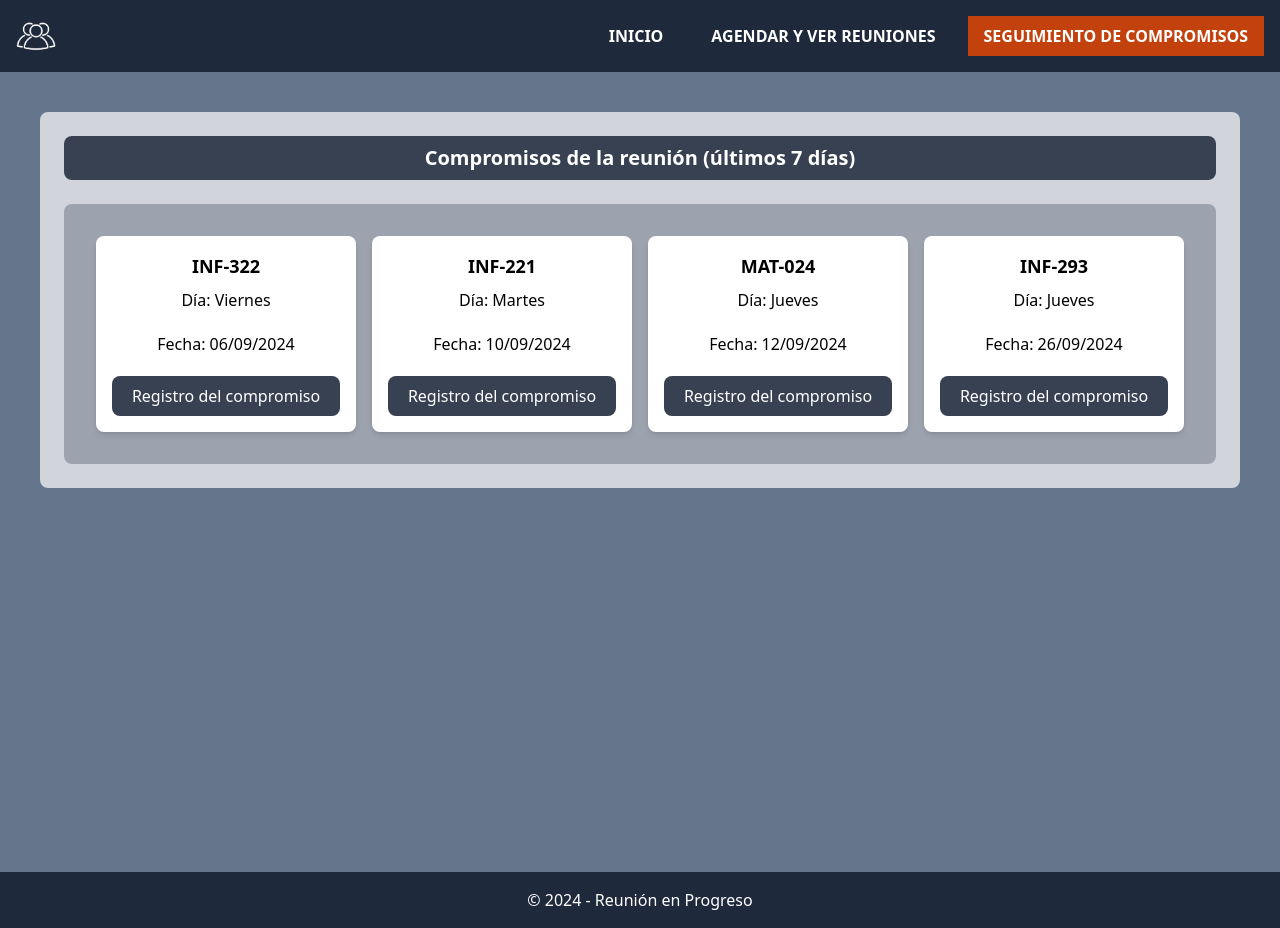
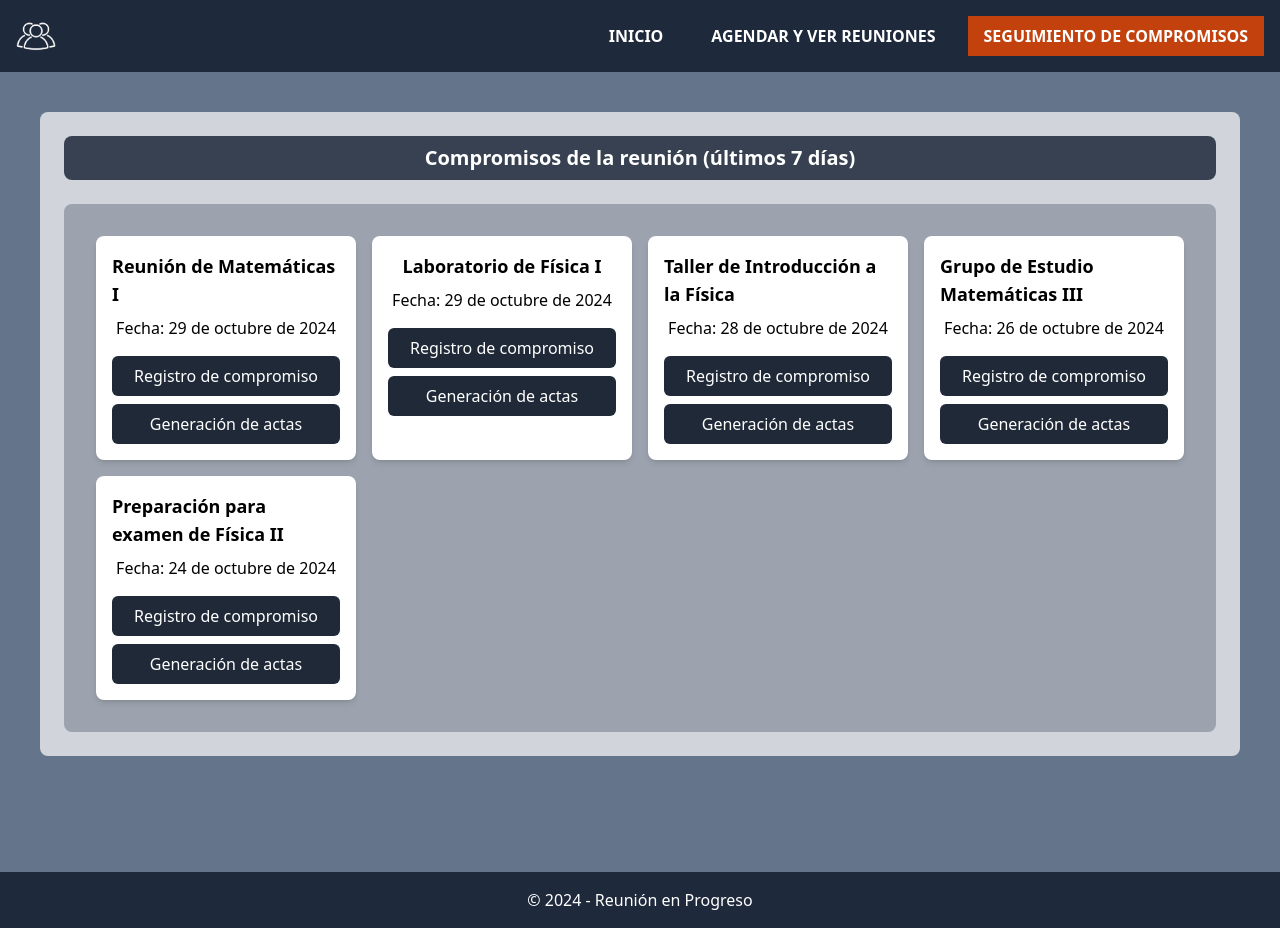
Before and after one commit to GTSEDU/Reunion-en-Progreso, a React (Vite) app: page /seguimiento in a window 1280 px wide. Built offline with nearby package versions, Linux system fonts and the light colour scheme.

Commit message:
añadido generacion de actas(pdf)

```diff
--- a/package.json
+++ b/package.json
@@ -18,6 +18,7 @@
     "@schedule-x/theme-default": "^2.4.1",
     "@tailwindcss/forms": "^0.5.9",
     "dayjs": "^1.11.13",
+    "jspdf": "^2.5.2",
     "material-icons": "^1.13.12",
     "react": "^18.3.1",
     "react-dom": "^18.3.1",
--- a/src/components/EventCard.tsx
+++ b/src/components/EventCard.tsx
@@ -1,26 +1,103 @@
+import { useState } from 'react';
 import { Link } from 'react-router-dom';
+import jsPDF from 'jspdf';
 
 interface EventCardProps {
     title: string;
-    day: string;
     date: string;
-    linkPath: string;
     buttonText: string;
+    resumen: string;
+    integrantes: { nombre: string, compromiso: string }[];
   }
 
 
-  export default function EventCard({ title, day, date, linkPath, buttonText }: EventCardProps) {
+  export default function EventCard({ title, date, buttonText, resumen, integrantes }: EventCardProps) {
+    const [isModalOpen, setIsModalOpen] = useState(false);
+
+    const openModal = () => {
+        setIsModalOpen(true);
+    };
+
+    const closeModal = () => {
+        setIsModalOpen(false);
+    };
+    const generatePDF = () => {
+      const doc = new jsPDF();
+      doc.setFontSize(16);
+      doc.text(`Reunion: ${title}`, 10, 10);
+      doc.setFontSize(12);
+      doc.text(`Resumen: ${resumen}`, 10, 20, { maxWidth: 180 });
+      // Agregar integrantes y compromisos
+      let yPosition = 30;
+      integrantes.forEach((integrante, index) => {
+          doc.text(`${index + 1}. ${integrante.nombre}: ${integrante.compromiso}`, 10, yPosition);
+          yPosition += 10;
+      });
+
+      // Guardar el PDF
+      doc.save(`${title}.pdf`);
+    };
+
     return (
       <div className="bg-white p-4 rounded-lg shadow-md">
-        <h2 className="flex items-center justify-center text-lg font-bold mb-2">{title}</h2>
-        <p className="flex items-center justify-center">Día: {day}</p>
-        <p className="flex items-center justify-center py-5">Fecha: {date}</p>
-        <Link
-          to={linkPath}
-          className="flex items-center justify-center mx-auto bg-gray-700 hover:bg-gray-800 rounded-lg text-white p-2 w-full"
-        >
-          {buttonText}
-        </Link>
+      <h2 className="flex items-center justify-center text-lg font-bold mb-2">{title}</h2>
+      <p className="flex items-center justify-center">Fecha: {date}</p>
+
+      <div className="flex flex-col gap-2 mt-4">
+          {/* Botón principal */}
+          <Link to="#" className="bg-gray-800 text-white py-2 px-4 rounded-md text-center">
+              {buttonText}
+          </Link>
+
+          {/* Botón para abrir el modal */}
+          <button
+              onClick={openModal}
+              className="bg-gray-800 text-white py-2 px-4 rounded-md text-center"
+          >
+              Generación de actas
+          </button>
       </div>
-    );
-  }
+
+      {/* Modal */}
+      {isModalOpen && (
+          <div className="fixed inset-0 flex items-center justify-center bg-black bg-opacity-50">
+              <div className="bg-white p-8 rounded-lg shadow-lg max-w-md w-full">
+                  <h2 className="text-2xl font-bold mb-4">Generación de Actas</h2>
+                  <p className="mb-6">{resumen}</p>
+                  <form>
+                      <div className="mb-4">
+                          <label className="block text-gray-700 text-sm font-bold mb-2">
+                              Integrantes y Compromisos
+                          </label>
+                          <ul className="list-disc pl-5">
+                              {integrantes.map((integrante, index) => (
+                                  <li key={index}>
+                                      <strong>{integrante.nombre}:</strong> {integrante.compromiso}
+                                  </li>
+                              ))}
+                          </ul>
+                      </div>
+                      <div className="flex justify-end mt-4">
+                          {/* Botón para generar PDF */}
+                          <button
+                              type="button"
+                              onClick={generatePDF}
+                              className="bg-blue-500 text-white py-2 px-4 rounded-md mr-2"
+                          >
+                              Descargar PDF
+                          </button>
+                          <button
+                              type="button"
+                              onClick={closeModal}
+                              className="bg-gray-800 text-white py-2 px-4 rounded-md"
+                          >
+                              Cerrar
+                          </button>
+                      </div>
+                  </form>
+              </div>
+          </div>
+        )}
+    </div>
+  );
+}
--- a/src/views/SeguimientoView.tsx
+++ b/src/views/SeguimientoView.tsx
@@ -1,6 +1,18 @@
 import EventCard from '../components/EventCard'
+import { reuniones } from '../data/reuniones';
+import { compromisos } from '../data/compromisos';
+
 
 export default function SeguimientoView() {
+  function formatear_fecha(fecha:number){
+    const day = new Date(fecha);
+    const formattedDate = day.toLocaleDateString('es-ES', {
+      year: 'numeric',
+      month: 'long',
+      day: 'numeric',
+    });
+    return formattedDate
+  }
   return (
     <>
       <div className="bg-slate-500 min-h-screen flex justify-center p-10 md:p-15">
@@ -11,40 +23,20 @@ export default function SeguimientoView() {
               Compromisos de la reunión (últimos 7 días)
             </h1>
             <div className="flex items-center justify-center w-full bg-gray-400 p-8 rounded-lg">
+
               {/* Sección de tarjetas */}
               <div className="grid grid-cols-1 sm:grid-cols-2 lg:grid-cols-4 gap-4 w-full">
-                {/* Tarjeta 1 */}
-                <EventCard
-                  title="INF-322"
-                  day="Viernes"
-                  date="06/09/2024"
-                  linkPath="/ruta"
-                  buttonText="Registro del compromiso"
-                />
-                {/* Tarjeta 2 */}
-                <EventCard
-                  title="INF-221"
-                  day="Martes"
-                  date="10/09/2024"
-                  linkPath="/ruta"
-                  buttonText="Registro del compromiso"
-                />
-                {/* Tarjeta 3 */}
-                <EventCard
-                  title="MAT-024"
-                  day="Jueves"
-                  date="12/09/2024"
-                  linkPath="/ruta"
-                  buttonText="Registro del compromiso"
-                />
-                {/* Tarjeta 4 */}
-                <EventCard
-                  title="INF-293"
-                  day="Jueves"
-                  date="26/09/2024"
-                  linkPath="/ruta"
-                  buttonText="Registro del compromiso"
-                />
+                {reuniones.map((reunion,i) =>(
+                  <EventCard
+                    key={i}
+                    title={reunion.title}
+                    date={formatear_fecha(reunion.day ? reunion.day : 0)}
+                    buttonText='Registro de compromiso'
+                    resumen={compromisos[i].resumen}
+                    integrantes={compromisos[i].integrantes}
+                  />
+
+                ))}
               </div>
             </div>
           </div>
```
Also changed, not shown: 1 other file (tests, documents, lock files or other folders).
